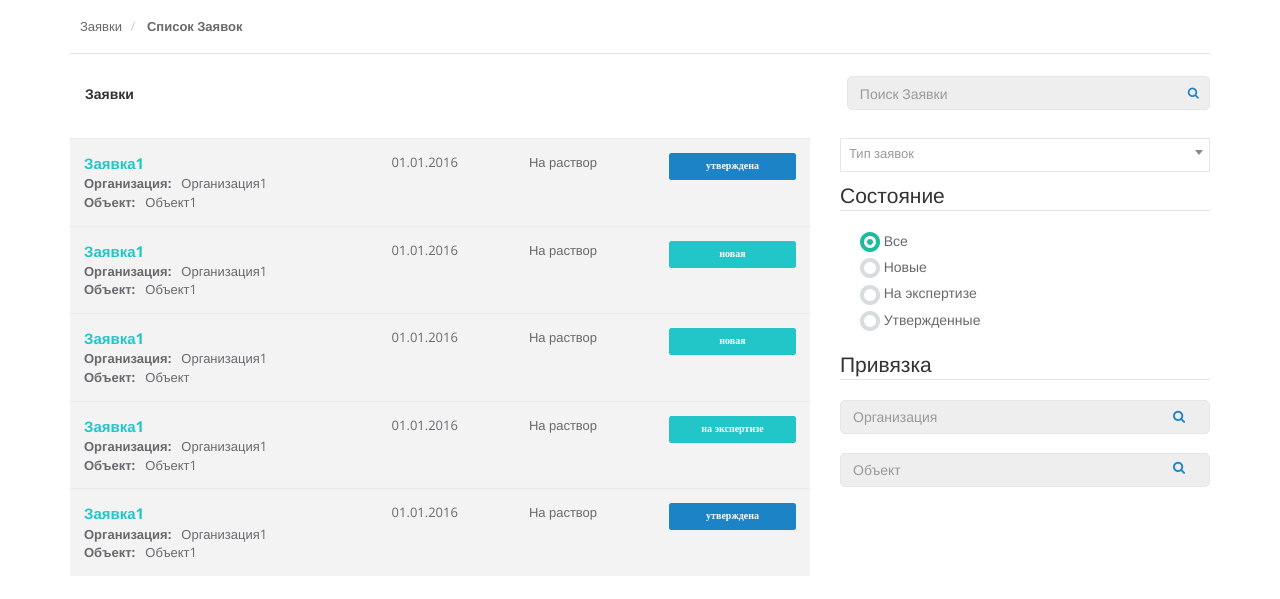
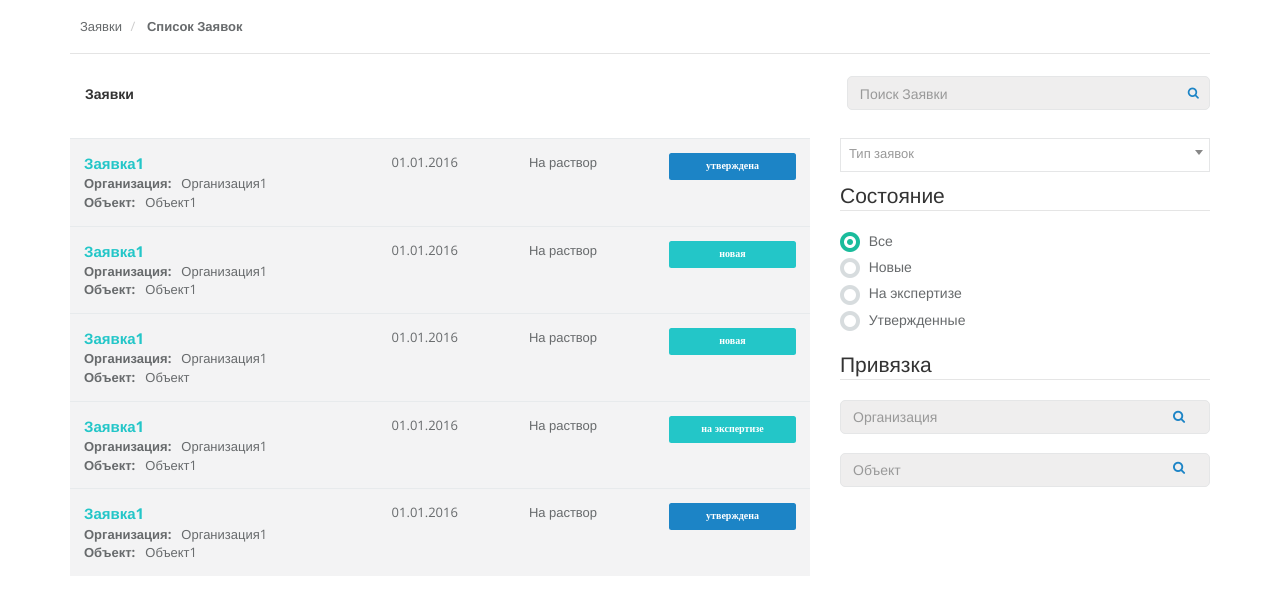
Before and after one commit to decore/project-request, a website: page requests.html in a window 1280 px wide. Drawn offline with nearby package versions, Linux system fonts and the light colour scheme.

Commit message:
fix check

```diff
--- a/css/main.styl
+++ b/css/main.styl
@@ -86,6 +86,9 @@ body
 				margin-top: 0
 			label
 				font-size 14px
+				padding: 0
+				.check-padding
+					padding-left: 5px
 		.form-control+.form-control
 			margin-top: 15px
 		.icon-org
@@ -161,6 +164,8 @@ body
 					border-radius: 0 !important
 			.col-xs-12
 				padding: 0 13px 15px 15px
+	.requested-data
+		margin-bottom: 20px
 	.initial-data,.requested-data
 		padding: 0
 		.title
--- a/requests.html
+++ b/requests.html
@@ -203,25 +203,25 @@
 
 									<label>
 										<input type="radio" name="optionsRadios" id="optionsRadios1" value="option1" checked>
-										Все
+										<span class="check-padding">Все</span>
 									</label>
 								</div>
 								<div class="radio">
 									<label>
 										<input type="radio" name="optionsRadios" id="optionsRadios2" value="option2">
-										Новые
+										<span class="check-padding">Новые</span>
 									</label>
 								</div>
 								<div class="radio">
 									<label>
 										<input type="radio" name="optionsRadios" id="optionsRadios3" value="option3">
-										На экспертизе
+										<span class="check-padding">На экспертизе</span>
 									</label>
 								</div>
 								<div class="radio">
 									<label>
 										<input type="radio" name="optionsRadios" id="optionsRadios3" value="option3">
-										Утвержденные
+										<span class="check-padding">Утвержденные</span>
 									</label>
 								</div>
 							</div>
```
Also changed, not shown: css/main.css.
